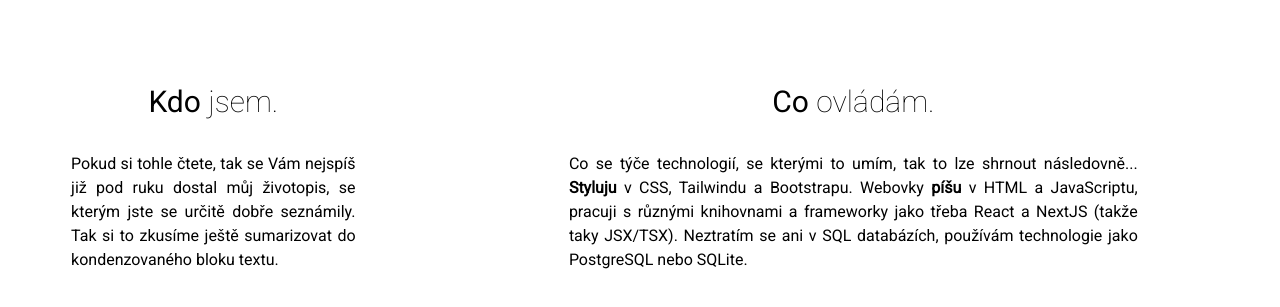
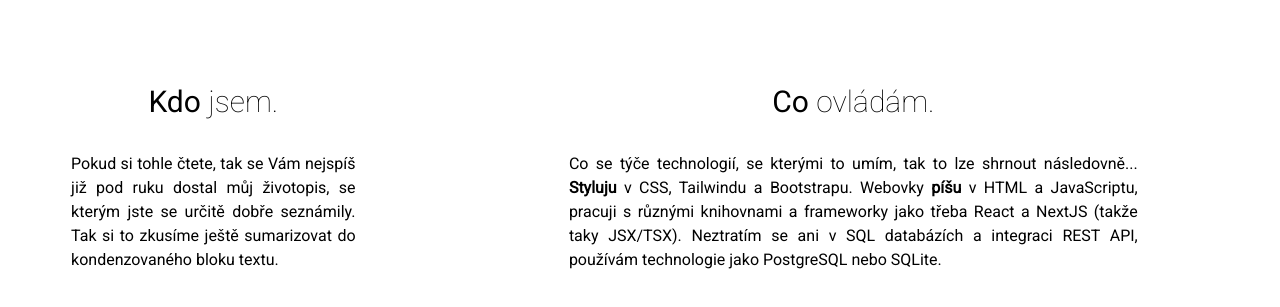
Before and after one commit to znch/portfolio-nextjs, a Next.js app: page / in a window 1280 px wide. Shown: the part 860-1167 px from the top of the page. Built offline with nearby package versions, Linux system fonts and the light colour scheme; a web font is replaced by a local one.

Commit message:
finishnute kdoCoInfo

```diff
--- a/src/app/ui/kdoCoInfo.tsx
+++ b/src/app/ui/kdoCoInfo.tsx
@@ -17,7 +17,7 @@ export default function KdoCoInfo(){
 
                 </div>
                 <div className="w-screen pt-8 xl:pt-0 xl:w-2/3"><h1 className="text-center text-3xl">Co <span className="font-thin">ovládám.</span></h1>
-                <p className="w-2/3 pt-8 mx-auto">Co se týče technologií, se kterými to umím, tak to lze shrnout následovně... <strong>Styluju</strong> v CSS, Tailwindu a Bootstrapu. Webovky <strong>píšu</strong> v HTML a JavaScriptu, pracuji s různými knihovnami a frameworky jako třeba React a NextJS (takže taky JSX/TSX). Neztratím se ani v SQL databázích, používám technologie jako PostgreSQL nebo SQLite.</p>
+                <p className="w-2/3 pt-8 mx-auto">Co se týče technologií, se kterými to umím, tak to lze shrnout následovně... <strong>Styluju</strong> v CSS, Tailwindu a Bootstrapu. Webovky <strong>píšu</strong> v HTML a JavaScriptu, pracuji s různými knihovnami a frameworky jako třeba React a NextJS (takže taky JSX/TSX). Neztratím se ani v SQL databázích a integraci REST API, používám technologie jako PostgreSQL nebo SQLite.</p>
 
 
                 <TechStackShowcase />
```
